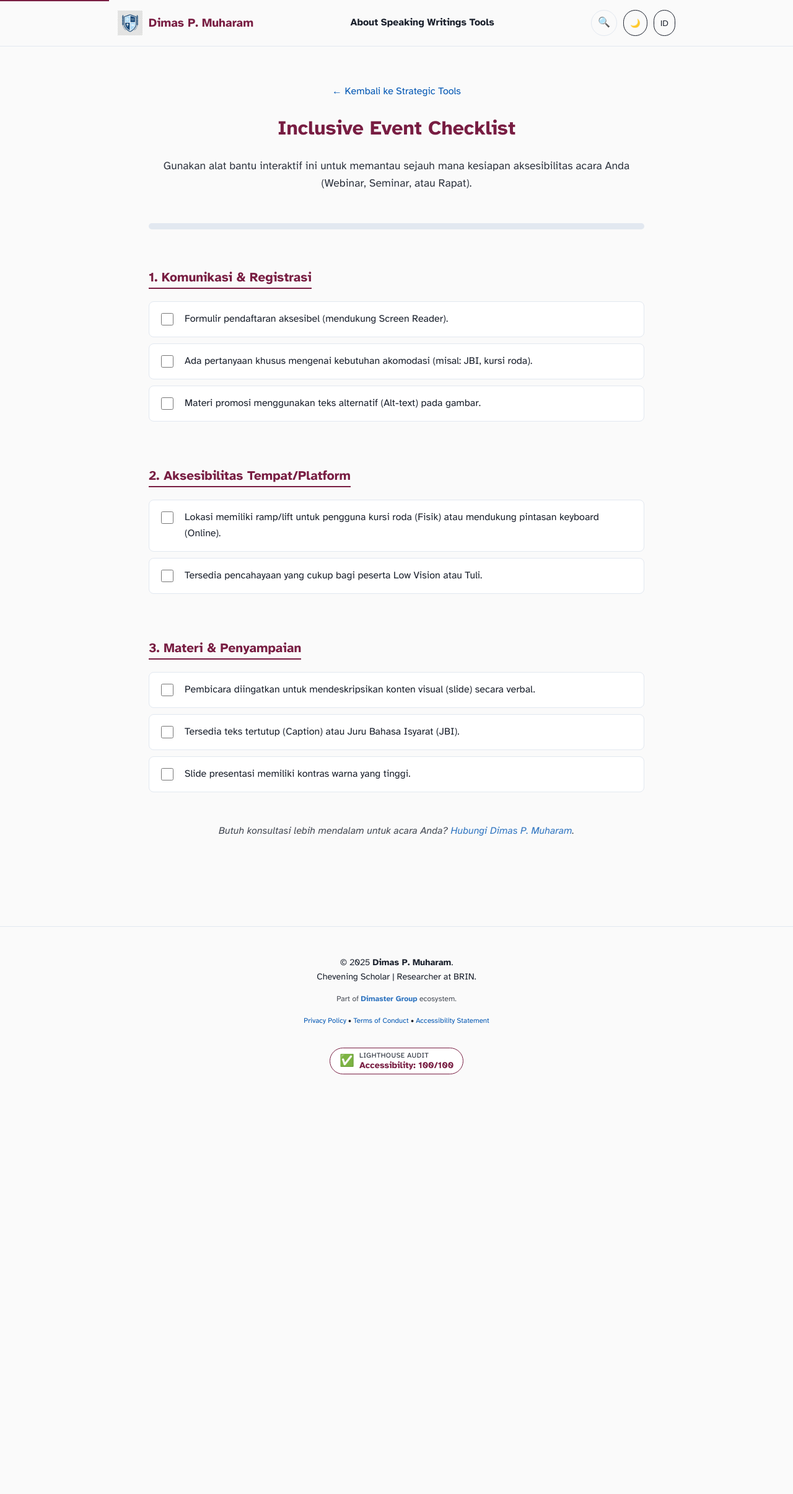
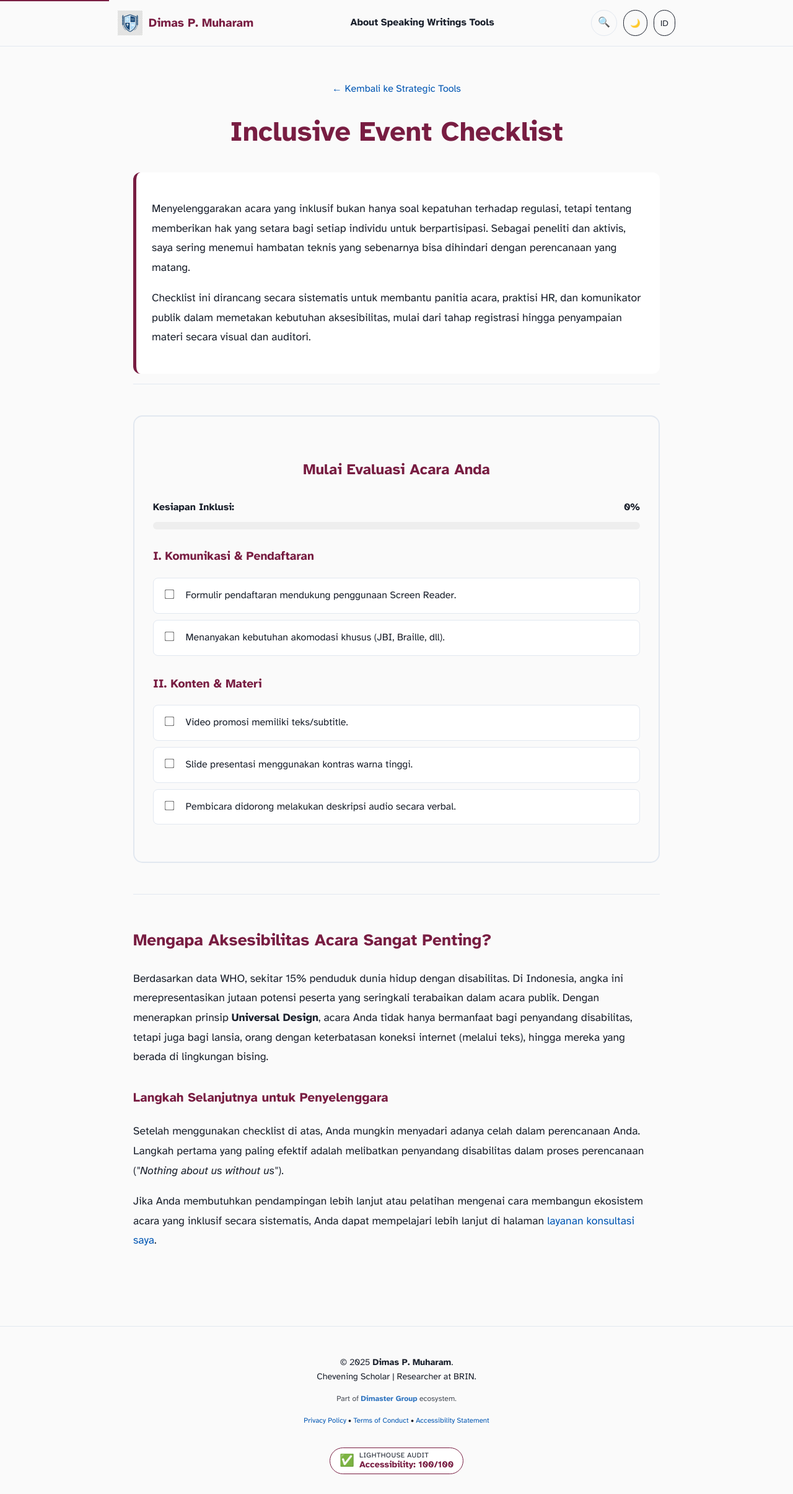
Before and after one commit to dimasmuharam/blog, a Jekyll site: the page built from tools/event-checklist.md, in a window 1280 px wide. Shown: the whole page at 62% size. Built offline with Jekyll 4.4.1, drawn with Linux system fonts in a browser that asks for light colours; before the commit the page ends 1765 px from its top, so only the background shows below that.

Commit message:
Update event-checklist.md

```diff
--- a/tools/event-checklist.md
+++ b/tools/event-checklist.md
@@ -1,136 +1,125 @@
 ---
 layout: default
-title: Inclusive Event Checklist
+title: Inclusive Event Checklist - Alat Bantu Aksesibilitas Acara
 permalink: /tools/event-checklist/
-description: Alat bantu interaktif untuk memastikan acara Anda aksesibel bagi semua orang.
+description: Pastikan webinar atau seminar Anda aksesibel bagi semua orang dengan Checklist Inklusi interaktif dari Dimas P. Muharam.
 ---
 
-<div class="container" style="padding: 60px 0; max-width: 800px;">
+<script type="application/ld+json">
+{
+  "@context": "https://schema.org",
+  "@type": "SoftwareApplication",
+  "name": "Inclusive Event Checklist",
+  "operatingSystem": "All",
+  "applicationCategory": "BusinessApplication",
+  "description": "Alat bantu interaktif untuk mengevaluasi dan memastikan aksesibilitas acara bagi penyandang disabilitas.",
+  "author": {
+    "@type": "Person",
+    "name": "Dimas P. Muharam"
+  },
+  "offers": {
+    "@type": "Offer",
+    "price": "0",
+    "priceCurrency": "IDR"
+  }
+}
+</script>
 
-    <div style="text-align: center; margin-bottom: 50px;">
+<div class="container" style="padding: 40px 0; max-width: 850px;">
+
+    <header style="margin-bottom: 50px; text-align: center;">
         <a href="/tools/">&larr; Kembali ke Strategic Tools</a>
-        <h1 style="margin-top: 20px;">Inclusive Event Checklist</h1>
-        <p style="font-size: 1.1rem; opacity: 0.9;">
-            Gunakan alat bantu interaktif ini untuk memantau sejauh mana kesiapan aksesibilitas acara Anda (Webinar, Seminar, atau Rapat).
-        </p>
+        <h1 style="margin-top: 20px; font-size: 2.8rem;">Inclusive Event Checklist</h1>
+        <div style="text-align: left; background: var(--card-bg); padding: 25px; border-radius: 12px; border-left: 5px solid var(--primary-color); margin-top: 30px;">
+            <p style="font-size: 1.1rem; line-height: 1.8;">
+                Menyelenggarakan acara yang inklusif bukan hanya soal kepatuhan terhadap regulasi, tetapi tentang memberikan hak yang setara bagi setiap individu untuk berpartisipasi. Sebagai peneliti dan aktivis, saya sering menemui hambatan teknis yang sebenarnya bisa dihindari dengan perencanaan yang matang.
+            </p>
+            <p style="font-size: 1.1rem; line-height: 1.8;">
+                Checklist ini dirancang secara sistematis untuk membantu panitia acara, praktisi HR, dan komunikator publik dalam memetakan kebutuhan aksesibilitas, mulai dari tahap registrasi hingga penyampaian materi secara visual dan auditori.
+            </p>
+        </div>
+    </header>
+
+    <div style="background: var(--bg-color); border: 2px solid var(--border-color); padding: 30px; border-radius: 15px; margin-bottom: 50px;">
+        <h2 style="text-align: center; margin-bottom: 30px;">Mulai Evaluasi Acara Anda</h2>
+
+        <div style="margin-bottom: 25px;">
+            <div style="display: flex; justify-content: space-between; margin-bottom: 10px; font-weight: bold;">
+                <span>Kesiapan Inklusi:</span>
+                <span id="progress-text">0%</span>
+            </div>
+            <div style="background: #eee; height: 12px; border-radius: 10px; overflow: hidden;">
+                <div id="progress-bar" style="background: var(--primary-color); width: 0%; height: 100%; transition: width 0.4s ease;"></div>
+            </div>
+        </div>
+
+        <div id="checklist-container">
+            <section style="margin-bottom: 30px;">
+                <h3 style="font-size: 1.2rem; color: var(--primary-color);">I. Komunikasi & Pendaftaran</h3>
+                <label class="check-item"><input type="checkbox" onchange="updateProgress()"> Formulir pendaftaran mendukung penggunaan Screen Reader.</label>
+                <label class="check-item"><input type="checkbox" onchange="updateProgress()"> Menanyakan kebutuhan akomodasi khusus (JBI, Braille, dll).</label>
+            </section>
+
+            <section style="margin-bottom: 30px;">
+                <h3 style="font-size: 1.2rem; color: var(--primary-color);">II. Konten & Materi</h3>
+                <label class="check-item"><input type="checkbox" onchange="updateProgress()"> Video promosi memiliki teks/subtitle.</label>
+                <label class="check-item"><input type="checkbox" onchange="updateProgress()"> Slide presentasi menggunakan kontras warna tinggi.</label>
+                <label class="check-item"><input type="checkbox" onchange="updateProgress()"> Pembicara didorong melakukan deskripsi audio secara verbal.</label>
+            </section>
+        </div>
+
+        <div id="final-result" style="display: none; margin-top: 30px; padding: 20px; background: rgba(120, 29, 66, 0.05); border-radius: 10px; text-align: center;">
+            <h3 id="result-title"></h3>
+            <p id="result-text"></p>
+        </div>
     </div>
 
-    <div style="background: var(--border-color); height: 10px; border-radius: 10px; margin-bottom: 30px; overflow: hidden;">
-        <div id="progress-bar" style="background: var(--primary-color); width: 0%; height: 100%; transition: width 0.3s ease;"></div>
-    </div>
-
-    <div id="checklist-container">
-        <section style="margin-bottom: 40px;">
-            <h2 style="font-size: 1.3rem; border-bottom: 2px solid var(--primary-color); display: inline-block; margin-bottom: 20px;">1. Komunikasi & Registrasi</h2>
-            <div class="check-item">
-                <input type="checkbox" id="item1" onchange="updateProgress()">
-                <label for="item1">Formulir pendaftaran aksesibel (mendukung Screen Reader).</label>
-            </div>
-            <div class="check-item">
-                <input type="checkbox" id="item2" onchange="updateProgress()">
-                <label for="item2">Ada pertanyaan khusus mengenai kebutuhan akomodasi (misal: JBI, kursi roda).</label>
-            </div>
-            <div class="check-item">
-                <input type="checkbox" id="item3" onchange="updateProgress()">
-                <label for="item3">Materi promosi menggunakan teks alternatif (Alt-text) pada gambar.</label>
-            </div>
-        </section>
-
-        <section style="margin-bottom: 40px;">
-            <h2 style="font-size: 1.3rem; border-bottom: 2px solid var(--primary-color); display: inline-block; margin-bottom: 20px;">2. Aksesibilitas Tempat/Platform</h2>
-            <div class="check-item">
-                <input type="checkbox" id="item4" onchange="updateProgress()">
-                <label for="item4">Lokasi memiliki ramp/lift untuk pengguna kursi roda (Fisik) atau mendukung pintasan keyboard (Online).</label>
-            </div>
-            <div class="check-item">
-                <input type="checkbox" id="item5" onchange="updateProgress()">
-                <label for="item5">Tersedia pencahayaan yang cukup bagi peserta Low Vision atau Tuli.</label>
-            </div>
-        </section>
-
-        <section style="margin-bottom: 40px;">
-            <h2 style="font-size: 1.3rem; border-bottom: 2px solid var(--primary-color); display: inline-block; margin-bottom: 20px;">3. Materi & Penyampaian</h2>
-            <div class="check-item">
-                <input type="checkbox" id="item6" onchange="updateProgress()">
-                <label for="item6">Pembicara diingatkan untuk mendeskripsikan konten visual (slide) secara verbal.</label>
-            </div>
-            <div class="check-item">
-                <input type="checkbox" id="item7" onchange="updateProgress()">
-                <label for="item7">Tersedia teks tertutup (Caption) atau Juru Bahasa Isyarat (JBI).</label>
-            </div>
-            <div class="check-item">
-                <input type="checkbox" id="item8" onchange="updateProgress()">
-                <label for="item8">Slide presentasi memiliki kontras warna yang tinggi.</label>
-            </div>
-        </section>
-    </div>
-
-    <div id="final-result" style="display: none; background: var(--card-bg); padding: 30px; border-radius: 12px; border: 2px solid var(--primary-color); text-align: center;">
-        <h3 id="result-title">Luar Biasa!</h3>
-        <p id="result-text"></p>
-        <button onclick="window.print()" class="button" style="background: var(--primary-color); color: white; border: none; padding: 10px 20px; border-radius: 5px; cursor: pointer; font-weight: bold; margin-top: 15px;">Simpan sebagai PDF Checklist</button>
-    </div>
-
-    <div style="margin-top: 50px; text-align: center; font-style: italic; opacity: 0.8;">
-        <p>Butuh konsultasi lebih mendalam untuk acara Anda? <a href="/speaking/">Hubungi Dimas P. Muharam</a>.</p>
-    </div>
+    <article style="line-height: 1.8; font-size: 1.1rem; color: var(--text-color);">
+        <hr style="border: 0; border-top: 1px solid var(--border-color); margin: 50px 0;">
+        <h2>Mengapa Aksesibilitas Acara Sangat Penting?</h2>
+        <p>
+            Berdasarkan data WHO, sekitar 15% penduduk dunia hidup dengan disabilitas. Di Indonesia, angka ini merepresentasikan jutaan potensi peserta yang seringkali terabaikan dalam acara publik. Dengan menerapkan prinsip <strong>Universal Design</strong>, acara Anda tidak hanya bermanfaat bagi penyandang disabilitas, tetapi juga bagi lansia, orang dengan keterbatasan koneksi internet (melalui teks), hingga mereka yang berada di lingkungan bising.
+        </p>
+        <h3>Langkah Selanjutnya untuk Penyelenggara</h3>
+        <p>
+            Setelah menggunakan checklist di atas, Anda mungkin menyadari adanya celah dalam perencanaan Anda. Langkah pertama yang paling efektif adalah melibatkan penyandang disabilitas dalam proses perencanaan (<em>"Nothing about us without us"</em>).
+        </p>
+        <p>
+            Jika Anda membutuhkan pendampingan lebih lanjut atau pelatihan mengenai cara membangun ekosistem acara yang inklusif secara sistematis, Anda dapat mempelajari lebih lanjut di halaman <a href="/speaking/">layanan konsultasi saya</a>.
+        </p>
+    </article>
 
 </div>
 
 <style>
     .check-item {
-        display: flex;
-        align-items: flex-start;
-        gap: 15px;
+        display: block;
         background: var(--card-bg);
         padding: 15px;
+        margin-bottom: 10px;
         border-radius: 8px;
-        margin-bottom: 10px;
         border: 1px solid var(--border-color);
+        cursor: pointer;
         transition: 0.2s;
-        cursor: pointer;
     }
-    .check-item:hover {
-        border-color: var(--primary-color);
-    }
-    .check-item input[type="checkbox"] {
-        width: 20px;
-        height: 20px;
-        margin-top: 3px;
-        cursor: pointer;
-    }
-    .check-item label {
-        cursor: pointer;
-        flex: 1;
-    }
+    .check-item:hover { background: rgba(120, 29, 66, 0.02); border-color: var(--primary-color); }
+    .check-item input { margin-right: 15px; transform: scale(1.2); }
 </style>
 
 <script>
     function updateProgress() {
         const checkboxes = document.querySelectorAll('input[type="checkbox"]');
         const checked = document.querySelectorAll('input[type="checkbox"]:checked');
-        const progress = (checked.length / checkboxes.length) * 100;
+        const percentage = Math.round((checked.length / checkboxes.length) * 100);
 
-        document.getElementById('progress-bar').style.width = progress + '%';
+        document.getElementById('progress-bar').style.width = percentage + '%';
+        document.getElementById('progress-text').innerText = percentage + '%';
 
         const resultDiv = document.getElementById('final-result');
-        const resultText = document.getElementById('result-text');
-        const resultTitle = document.getElementById('result-title');
-
-        if (progress > 0) {
+        if (percentage > 0) {
             resultDiv.style.display = 'block';
-            if (progress < 50) {
-                resultTitle.innerText = "Awal yang Baik!";
-                resultText.innerText = "Anda sudah mulai memperhatikan aksesibilitas. Masih ada beberapa poin krusial yang perlu dipenuhi agar acara benar-benar inklusif.";
-            } else if (progress < 100) {
-                resultTitle.innerText = "Hampir Sempurna!";
-                resultText.innerText = "Acara Anda sudah sangat inklusif. Tinggal sedikit lagi untuk memastikan semua orang bisa berpartisipasi tanpa hambatan.";
-            } else {
-                resultTitle.innerText = "Inclusion Champion!";
-                resultText.innerText = "Luar biasa! Checklist Anda lengkap. Acara ini siap menjadi standar bagi penyelenggaraan acara inklusif.";
-            }
-        } else {
-            resultDiv.style.display = 'none';
+            document.getElementById('result-title').innerText = percentage === 100 ? "Inclusion Champion!" : "Terus Tingkatkan!";
+            document.getElementById('result-text').innerText = "Kesiapan acara Anda mencapai " + percentage + "%. Simpan halaman ini atau cetak sebagai laporan evaluasi internal Anda.";
         }
     }
 </script>
```
